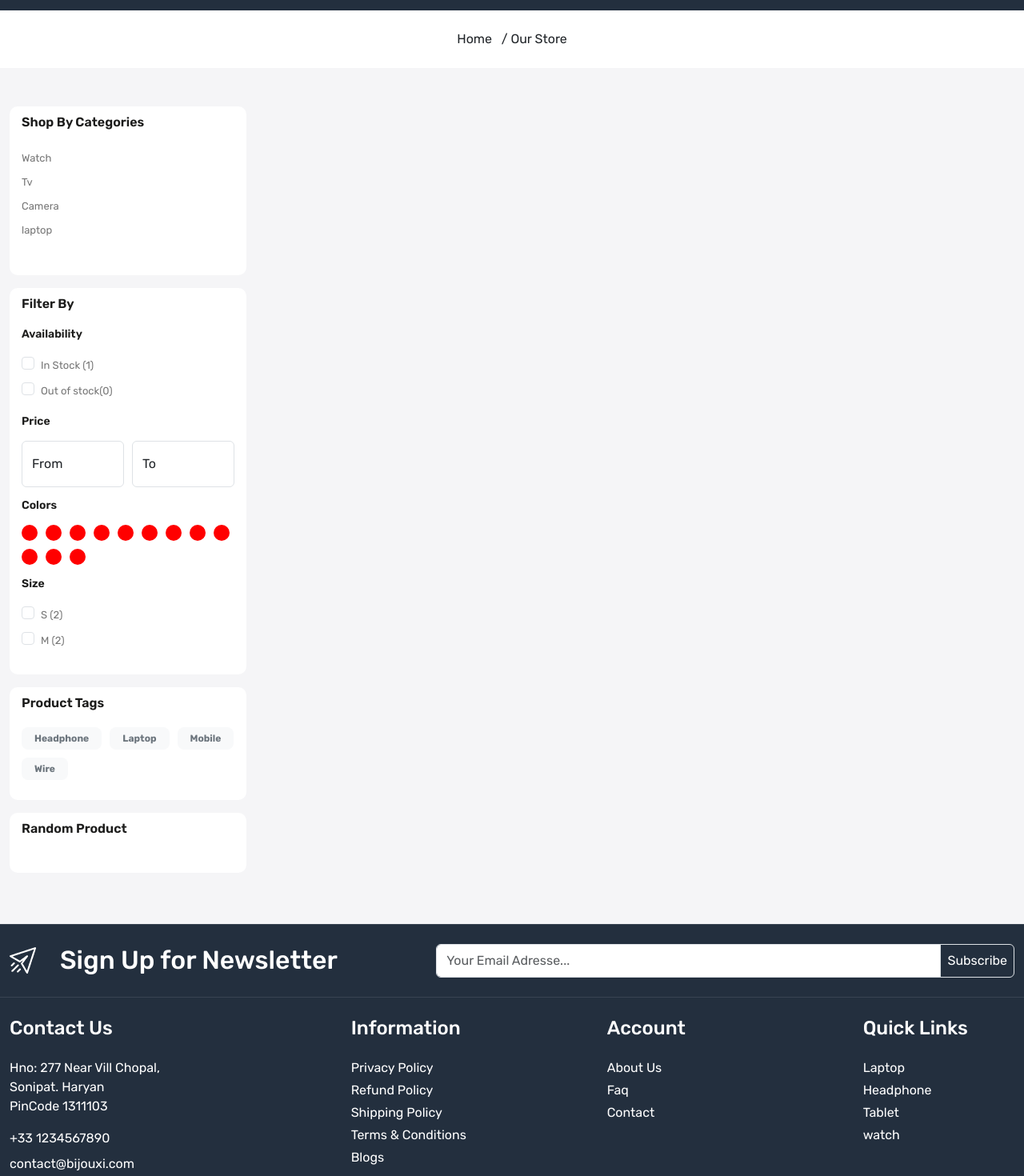
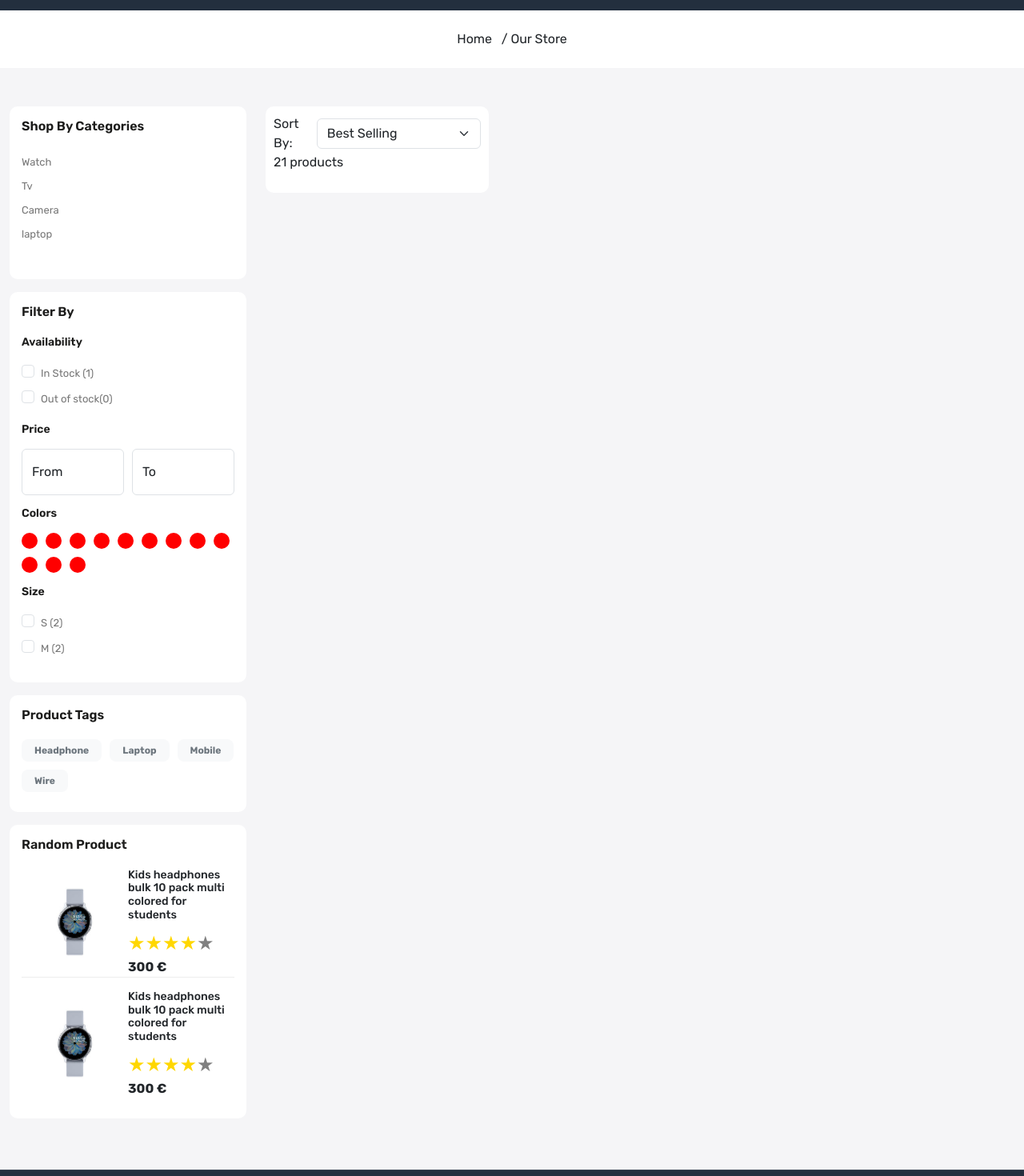
Before and after one commit to YannickMatongo/ecommerce-react-app, a React (Create React App) app: page /store in a window 1280 px wide. Shown: the part 220-1690 px from the top of the page at 80% size. Built offline with nearby package versions, Linux system fonts and the light colour scheme.

Commit message:
add sorty by

```diff
--- a/src/App.css
+++ b/src/App.css
@@ -379,7 +379,7 @@
 .filter-card{
   background-color: white;
   border-radius: 10px;
-  padding: 10px 15px 25px ;
+  padding: 15px 15px 25px ;
 }
 
 .filter-title{
@@ -439,4 +439,18 @@
   border-radius: 50%;
 }
 
+.random-products h5 {
+  font-size: 14px;
+  margin-bottom: 8px;
+}
+
+.random-products:first-child{
+  border-bottom: 1px solid var(--color-ededed);
+}
+
+.filter-sort-grid {
+  padding: 10px;
+  background-color: white;
+  border-radius: 10px;
+}
 /* Our Store Ends Here */
--- a/src/pages/OurStore.js
+++ b/src/pages/OurStore.js
@@ -2,6 +2,7 @@
 import BreadCrumb from "../components/BreadCrumb";
 import { Helmet } from "react-helmet";
 import Meta from "../components/Meta";
+import ReactStars from "react-rating-stars-component";
 
 function OurStore() {
   return (
@@ -118,7 +119,7 @@
                   </div>
                 </div>
               </div>
-              {/* Product Tage */}
+              {/* Product Tag */}
               <div className="filter-card mb-3">
                 <h3 className="filter-title">Product Tags</h3>
                 <div>
@@ -141,11 +142,89 @@
               <div className="filter-card mb-3">
                 <h3 className="filter-title">Random Product</h3>
                 <div>
+                  <div className="random-products mb-3 d-flex">
+                    <div className="w-50">
+                      <img
+                        src="images/watch.jpg"
+                        className="img-fluid"
+                        alt="watch"
+                      />
+                    </div>
+                    <div className="w-50">
+                      <h5>
+                        Kids headphones bulk 10 pack multi colored for students
+                      </h5>
+                      <ReactStars
+                        count={5}
+                        size={24}
+                        value={4}
+                        // edit={false}
+                        activeColor="#ffd700"
+                      />
+                      <b> 300 €</b>
+                    </div>
+                  </div>
+                  <div className="random-products d-flex">
+                    <div className="w-50">
+                      <img
+                        src="images/watch.jpg"
+                        className="img-fluid"
+                        alt="watch"
+                      />
+                    </div>
+                    <div className="w-50">
+                      <h5>
+                        Kids headphones bulk 10 pack multi colored for students
+                      </h5>
+                      <ReactStars
+                        count={5}
+                        size={24}
+                        value={4}
+                        // edit={false}
+                        activeColor="#ffd700"
+                      />
+                      <b> 300 €</b>
+                    </div>
+                  </div>
+                </div>
+              </div>
+            </div>
+            {/* select menu */}
+            <div className="col-9">
+              <div className="d-flex justify-content-between align-items-lg-center">
+                <div className="filter-sort-grid">
+                  <div className="d-flex align-items-center gap-10">
+                    <p className="mb-0 d-block">Sort By:</p>
+                    <select name="" className="form-control form-select" id="">
+                      <option value="manual">Featured</option>
+                      <option value="best-selling" selected="selected">
+                        Best Selling
+                      </option>
+                      <option value="title-ascending">
+                        Alphabetically, A-Z
+                      </option>
+                      <option value="title-ascending">
+                        Alphabetically, Z-A
+                      </option>
+                      <option value="title-ascending">
+                        Price, low to high
+                      </option>
+                      <option value="title-ascending">
+                        Price, high to low
+                      </option>
+                      <option value="title-ascending">Date, old to new</option>
+                      <option value="title-ascending">Date, new to old</option>
+                    </select>
+                  </div>
+                  <div className="d-flex align-items-center gap-10">
+                    <p className="totalproducts">21 products</p>
+                    <div className="d-flex gap-10 align-items-center">
 
                     </div>
                   </div>
                 </div>
-            <div className="col-3"></div>
+              </div>
+            </div>
           </div>
         </div>
       </div>
```
Lines whose indentation alone changed are shown as unchanged.
